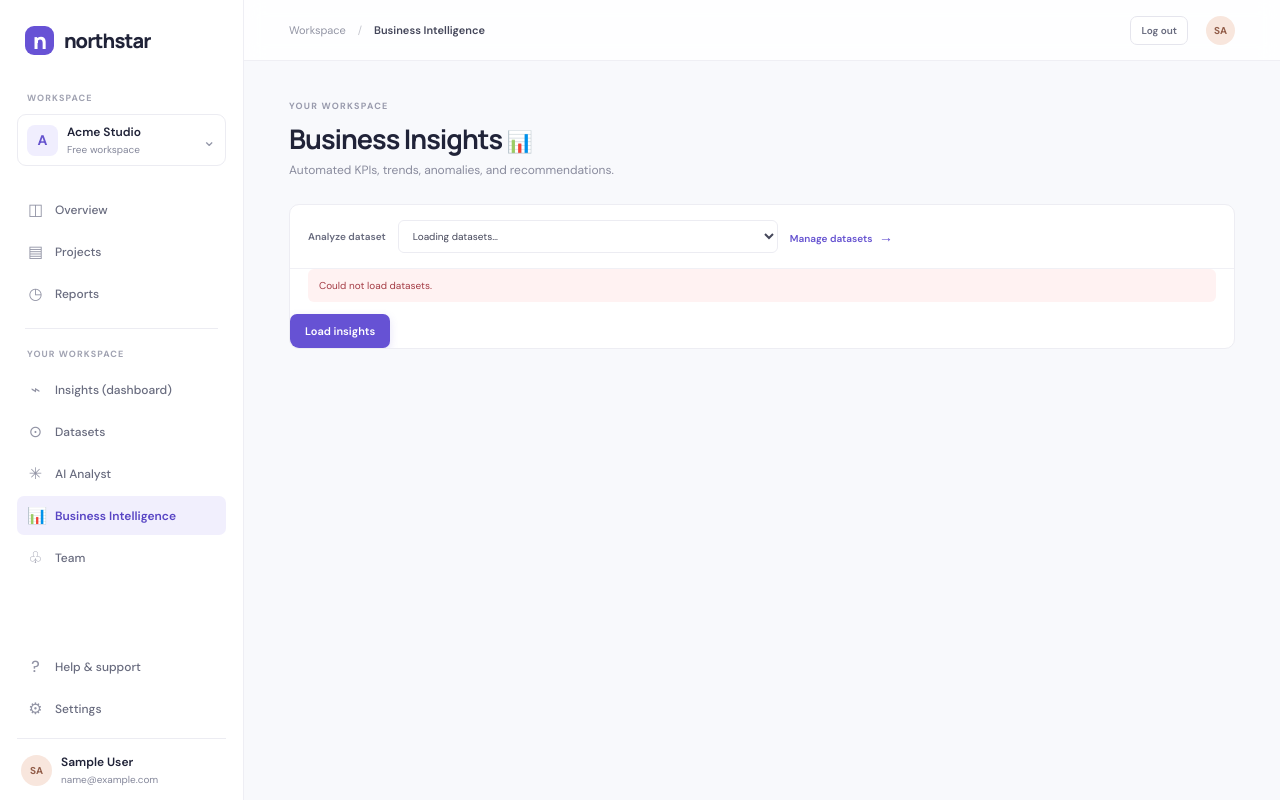
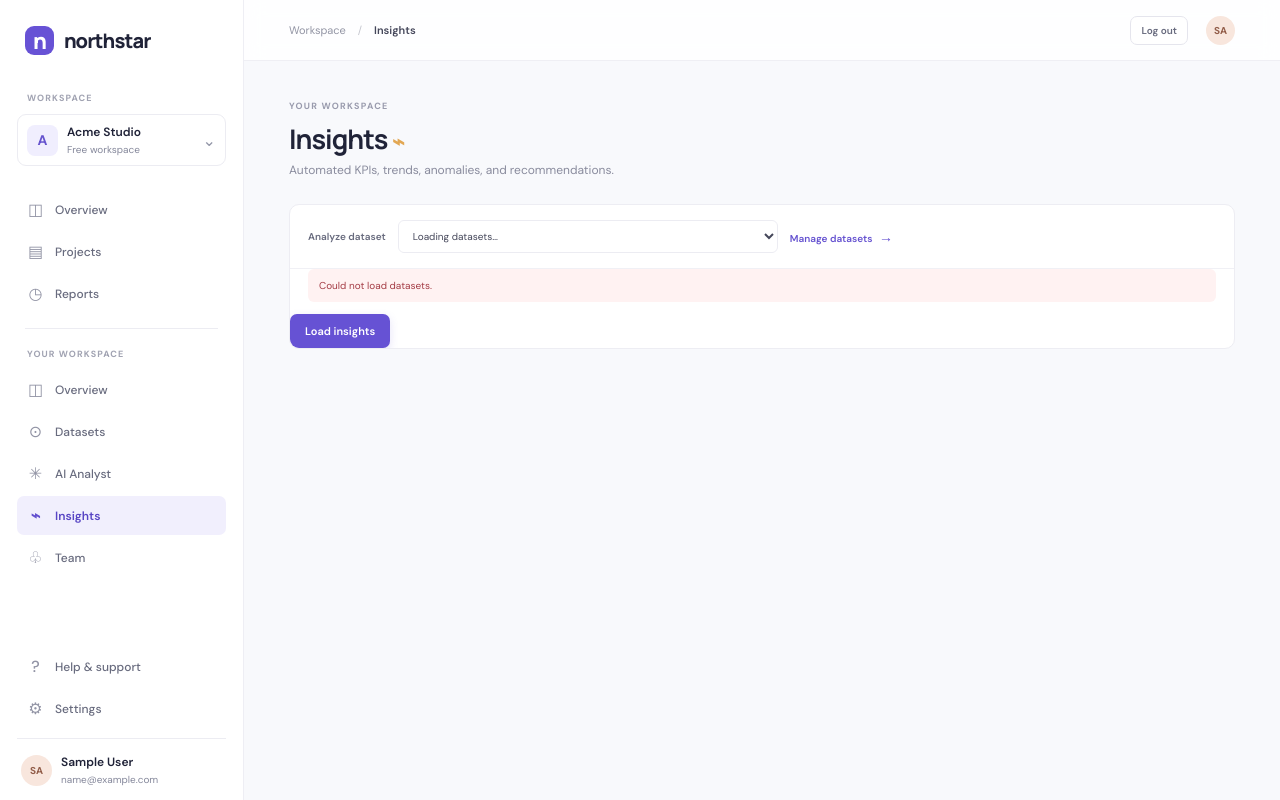
Before and after one commit to obaijar150/ai-business-analyst, a Django app: page /insights/ in a window 1280 px wide. Run offline with Django 5.2, Linux system fonts and the light colour scheme; the visitor is signed in with stand-in values (Sample User, id 1); data that the repository does not hold is empty.

Commit message:
Simplify Insights sidebar and naming

```diff
--- a/templates/dashboard/insights.html
+++ b/templates/dashboard/insights.html
@@ -18,18 +18,18 @@
       <a class="nav-item" href="{% url 'dashboard' %}#projects"><span class="nav-icon">▤</span>Projects</a>
       <a class="nav-item" href="{% url 'dashboard' %}#reports"><span class="nav-icon">◷</span>Reports</a>
       <div class="nav-divider"></div><div class="workspace-label">YOUR WORKSPACE</div>
-      <a class="nav-item" href="{% url 'dashboard' %}#insights"><span class="nav-icon">⌁</span>Insights (dashboard)</a>
+      <a class="nav-item" href="{% url 'dashboard' %}"><span class="nav-icon">◫</span>Overview</a>
       <a class="nav-item" href="{% url 'datasets' %}"><span class="nav-icon">⊙</span>Datasets</a>
       <a class="nav-item" href="{% url 'analyst' %}"><span class="nav-icon">✳</span>AI Analyst</a>
-      <a class="nav-item active" href="{% url 'insights' %}"><span class="nav-icon">📊</span>Business Intelligence</a>
+      <a class="nav-item active" href="{% url 'insights' %}"><span class="nav-icon">⌁</span>Insights</a>
       <a class="nav-item" href="{% url 'dashboard' %}#team"><span class="nav-icon">♧</span>Team</a>
     </nav>
     <div class="sidebar-bottom"><a class="nav-item" href="#help"><span class="nav-icon">?</span>Help &amp; support</a><a class="nav-item" href="#settings"><span class="nav-icon">⚙</span>Settings</a><div class="profile"><div class="profile-avatar">{{ request.user.username|slice:":2"|upper }}</div><div class="profile-copy"><b>{{ request.user.get_full_name|default:request.user.username }}</b><small>{{ request.user.email|default:request.user.username }}</small></div></div></div>
   </aside>
   <main class="main">
-    <header class="topbar"><button class="menu-toggle" id="menu-toggle" aria-label="Toggle navigation">☰</button><div class="breadcrumbs">Workspace <span>/</span> <b>Business Intelligence</b></div><div class="top-actions"><form action="{% url 'logout' %}" method="post" class="header-logout-form">{% csrf_token %}<button class="logout-button" type="submit">Log out</button></form><div class="top-avatar">{{ request.user.username|slice:":2"|upper }}</div></div></header>
+    <header class="topbar"><button class="menu-toggle" id="menu-toggle" aria-label="Toggle navigation">☰</button><div class="breadcrumbs">Workspace <span>/</span> <b>Insights</b></div><div class="top-actions"><form action="{% url 'logout' %}" method="post" class="header-logout-form">{% csrf_token %}<button class="logout-button" type="submit">Log out</button></form><div class="top-avatar">{{ request.user.username|slice:":2"|upper }}</div></div></header>
     <div class="content analyst-content">
-      <div class="welcome-row"><div><div class="eyebrow">YOUR WORKSPACE</div><h1>Business Insights <span class="wave">📊</span></h1><p class="subtitle">Automated KPIs, trends, anomalies, and recommendations.</p></div></div>
+      <div class="welcome-row"><div><div class="eyebrow">YOUR WORKSPACE</div><h1>Insights <span class="wave">⌁</span></h1><p class="subtitle">Automated KPIs, trends, anomalies, and recommendations.</p></div></div>
       <section class="panel analyst-panel">
         <div class="analyst-toolbar"><label for="insights-dataset">Analyze dataset</label><select id="insights-dataset" aria-label="Select a dataset"><option value="">Loading datasets…</option></select><a class="text-link" href="{% url 'datasets' %}">Manage datasets <span>→</span></a></div>
         <div id="insights-error" class="analyst-error" role="alert" hidden></div>
```
